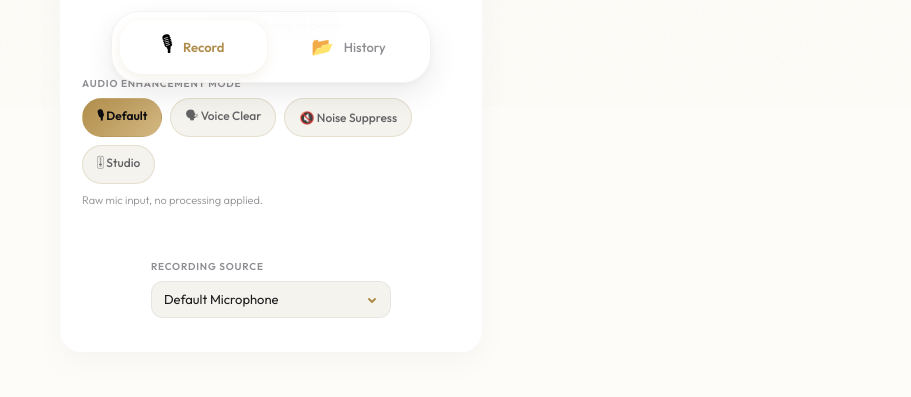
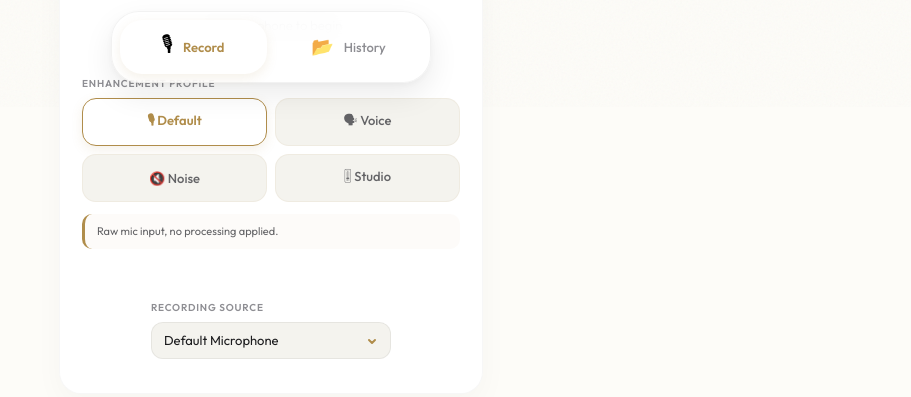
Before and after one commit to VibeCoderXD/VoiceQR-Qro, a website: page index.html in a window 1280 px wide. Shown: the part 693-1090 px from the top of the page, without its empty margins (369-1280 px from the left). Drawn offline with nearby package versions, Linux system fonts and the light colour scheme.

Commit message:
UI: Redesign Audio Enhancement profiles with 2x2 grid and info box

```diff
--- a/index.html
+++ b/index.html
@@ -648,23 +648,51 @@ textarea::placeholder { color: var(--muted); }
 }
 
 /* ── Enhancement Modes ── */
+.enhance-grid {
+  display: grid;
+  grid-template-columns: 1fr 1fr;
+  gap: 8px;
+  margin-top: 8px;
+}
 .mode-enhance-btn {
-  padding: 8px 14px;
-  border-radius: 50px;
-  border: 1px solid rgba(176,141,75,0.2);
+  display: flex;
+  align-items: center;
+  justify-content: center;
+  gap: 8px;
+  padding: 12px;
+  border-radius: var(--radius-sm);
+  border: 1px solid rgba(176,141,75,0.08);
   background: var(--surface2);
   color: var(--muted2);
   font-family: 'Outfit', sans-serif;
-  font-size: 12px;
+  font-size: 13px;
   font-weight: 500;
   cursor: pointer;
-  transition: all 0.2s ease;
+  transition: all 0.2s cubic-bezier(0.4, 0, 0.2, 1);
+}
+.mode-enhance-btn:hover {
+  background: var(--surface3);
+  border-color: rgba(176,141,75,0.2);
 }
 .mode-enhance-btn.active {
-  background: linear-gradient(135deg, var(--accent), var(--accent2));
-  color: #0a0a0f;
-  border-color: transparent;
+  background: white;
+  color: var(--accent);
+  border-color: var(--accent);
+  box-shadow: 0 4px 12px rgba(176,141,75,0.12);
   font-weight: 600;
+}
+.enhance-desc-box {
+  background: rgba(176,141,75,0.03);
+  border-radius: 10px;
+  padding: 10px 12px;
+  margin-top: 12px;
+  border-left: 3px solid var(--accent);
+}
+#enhance-desc {
+  font-size: 11px;
+  color: var(--muted2);
+  font-weight: 400;
+  line-height: 1.4;
 }
 
 /* ── Summary Card ── */
@@ -1028,14 +1056,16 @@ textarea::placeholder { color: var(--muted); }
 
         <!-- Audio Enhancement Mode -->
         <div class="mic-select-wrap" style="max-width:100%; margin-top:24px;">
-          <div class="mic-label">Audio Enhancement Mode</div>
-          <div style="display:flex; flex-wrap:wrap; gap:8px; margin-top:4px;">
+          <div class="mic-label">Enhancement Profile</div>
+          <div class="enhance-grid">
             <button class="mode-enhance-btn active" id="mode-default" onclick="setEnhanceMode('default')">🎙 Default</button>
-            <button class="mode-enhance-btn" id="mode-voice" onclick="setEnhanceMode('voice')">🗣 Voice Clear</button>
-            <button class="mode-enhance-btn" id="mode-noise" onclick="setEnhanceMode('noise')">🔇 Noise Suppress</button>
+            <button class="mode-enhance-btn" id="mode-voice" onclick="setEnhanceMode('voice')">🗣 Voice</button>
+            <button class="mode-enhance-btn" id="mode-noise" onclick="setEnhanceMode('noise')">🔇 Noise</button>
             <button class="mode-enhance-btn" id="mode-studio" onclick="setEnhanceMode('studio')">🎚 Studio</button>
           </div>
-          <div id="enhance-desc" style="font-size:11px; color:var(--muted); margin-top:8px; font-weight:300; line-height:1.5;">Raw mic input, no processing applied.</div>
+          <div class="enhance-desc-box">
+            <div id="enhance-desc">Raw mic input, no processing applied.</div>
+          </div>
         </div>
 
         <!-- Mic Source Selector -->
```
